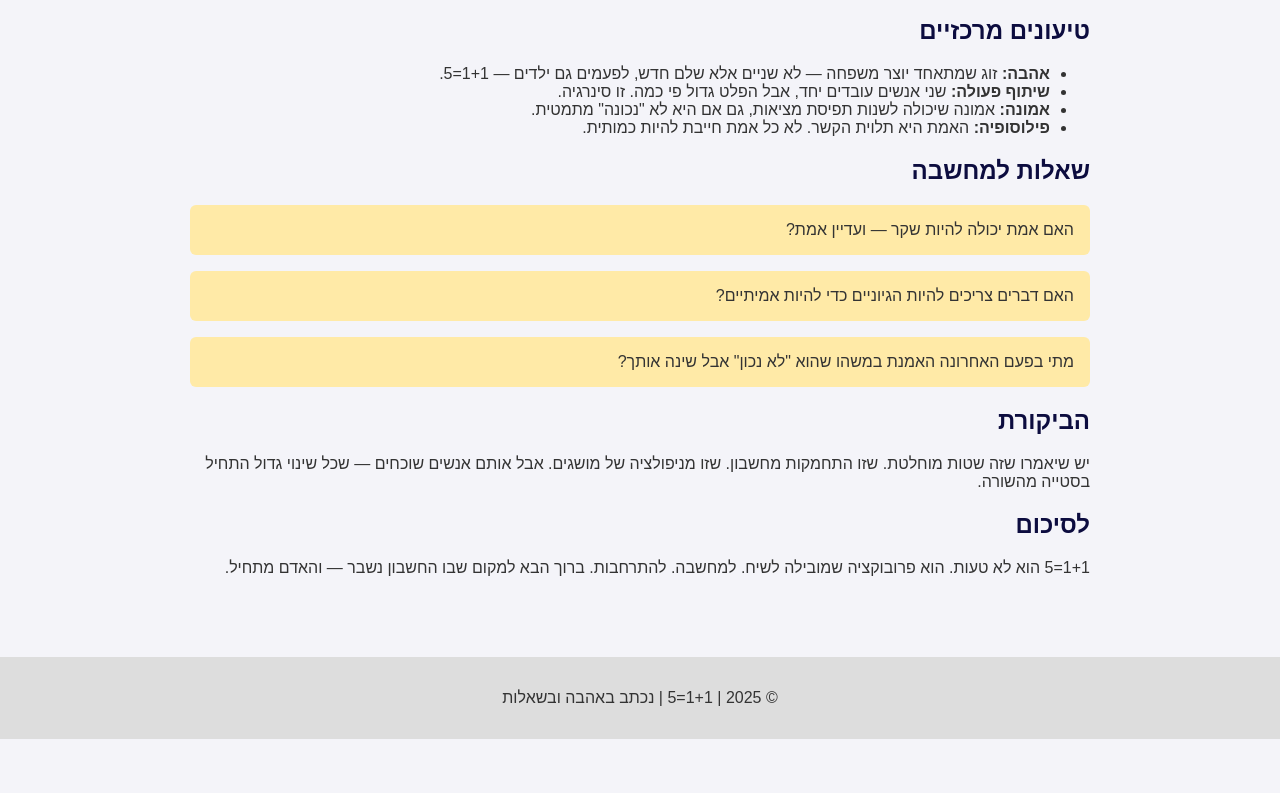
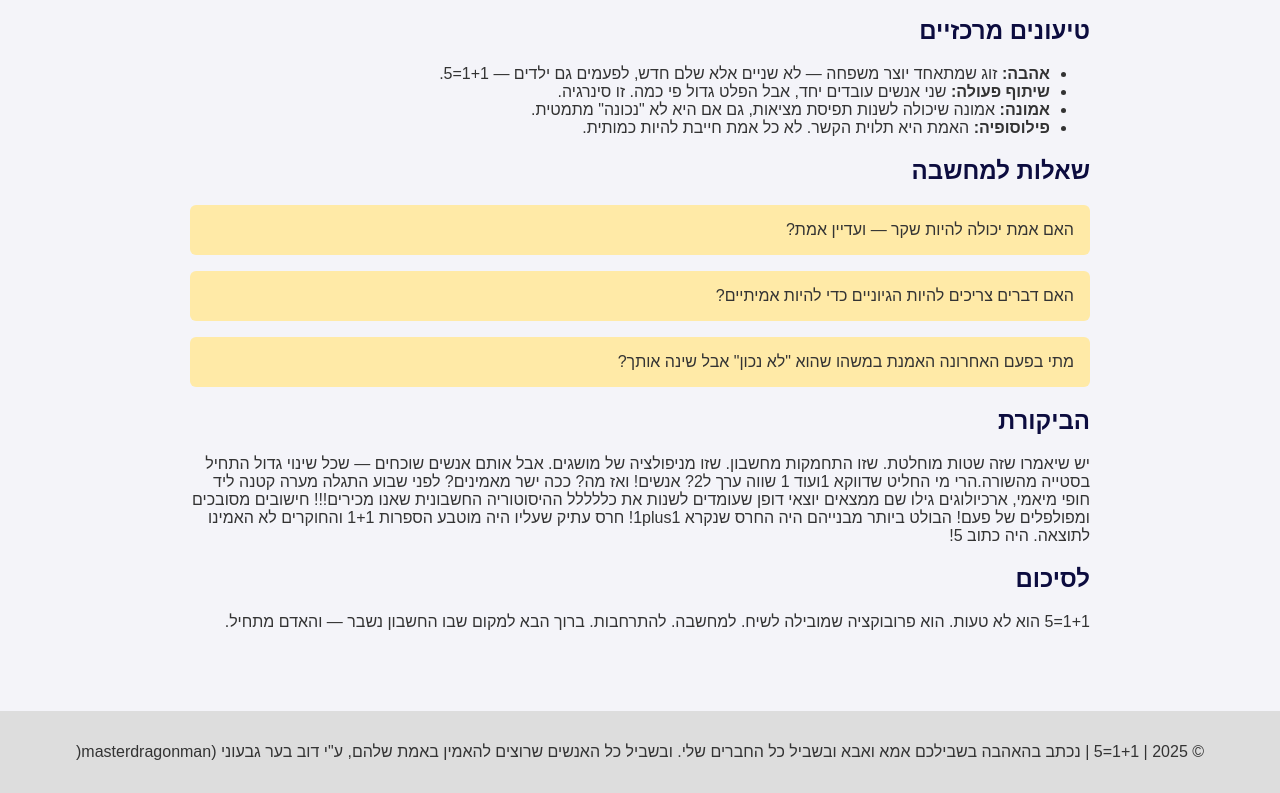
Before and after one commit to dov770/my-1plus1-site, a plain HTML site: page index.html in a window 1280 px wide. Shown: the part 389-1182 px from the top of the page. Before the commit the page ends 1128 px from the top, so only its background shows below. Drawn offline with Linux system fonts and the light colour scheme.

Commit message:
Update index.html

```diff
--- a/index.html
+++ b/index.html
@@ -88,7 +88,9 @@
     <h2>הביקורת</h2>
     <p>
       יש שיאמרו שזה שטות מוחלטת. שזו התחמקות מחשבון. שזו מניפולציה של מושגים.
-      אבל אותם אנשים שוכחים — שכל שינוי גדול התחיל בסטייה מהשורה.
+      אבל אותם אנשים שוכחים — שכל שינוי גדול התחיל בסטייה מהשורה.הרי מי החליט שדווקא 1ועוד 1 שווה ערך ל2? אנשים! ואז מה? ככה ישר מאמינים?
+      לפני שבוע התגלה מערה קטנה ליד חופי מיאמי, ארכיולוגים גילו שם ממצאים יוצאי דופן שעומדים לשנות את כללללל ההיסוטוריה החשבונית שאנו מכירים!!!
+      חישובים מסובכים ומפולפלים של פעם! הבולט ביותר מבנייהם היה החרס שנקרא 1plus1! חרס עתיק שעליו היה מוטבע הספרות 1+1 והחוקרים לא האמינו לתוצאה. היה כתוב 5!
     </p>
 
     <h2>לסיכום</h2>
@@ -99,7 +101,7 @@
   </section>
 
   <footer>
-    <p>© 2025 | 1+1=5 | נכתב באהבה ובשאלות</p>
+    <p>© 2025 | 1+1=5 | נכתב בהאהבה בשבילכם אמא ואבא ובשביל כל החברים שלי. ובשביל כל האנשים שרוצים להאמין באמת שלהם, ע"י דוב בער גבעוני (masterdragonman(   </p>
   </footer>
 
 </body>
```
